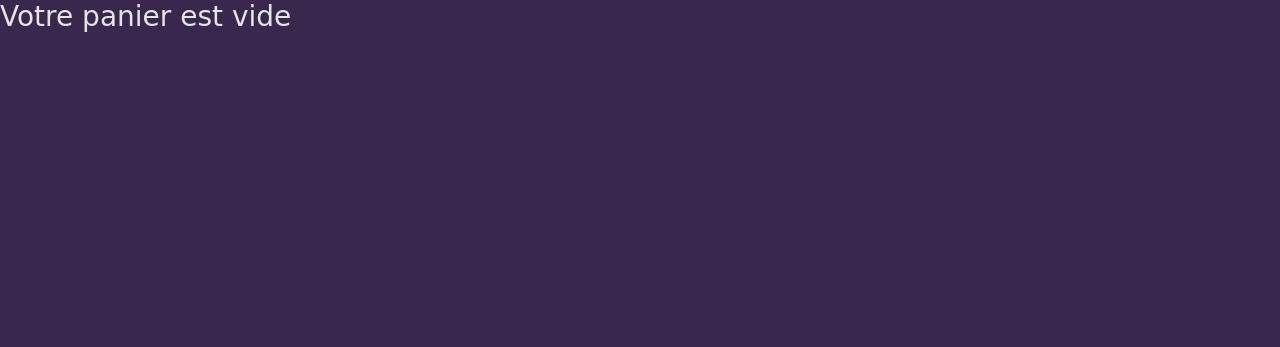
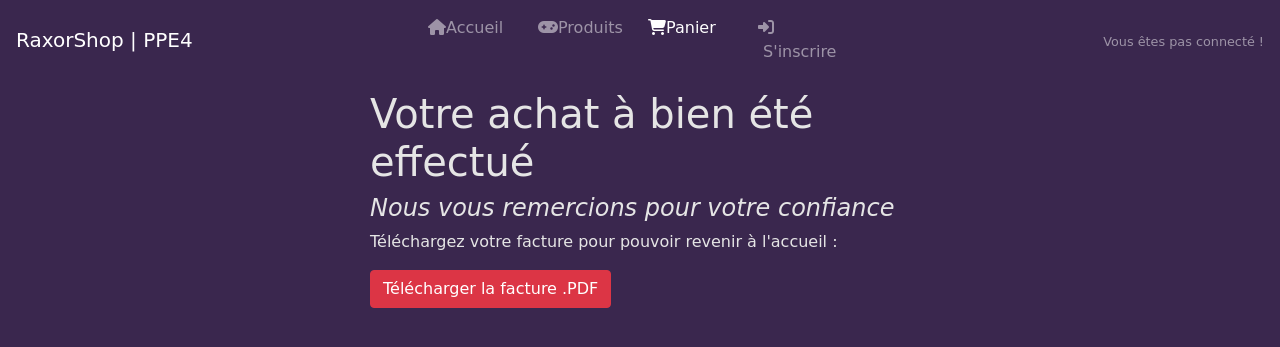
Before and after one commit to adriraxor/symfony5_web, a Symfony app: template templates/panier/successbuy.html.twig in a window 1280 px wide. Shown: the top 347 px of the page. Run offline with Twig, Linux system fonts and the light colour scheme; the template is opened without the code that fills it, so the values that code supplies are empty; some libraries are stand-ins or nearby versions; some web fonts are replaced.

Commit message:
Commit || Big update on paiement
############################
#      Changes Log         #
############################

- Big update on paiement

############################
#       Future update      #
############################

-> Increase more esthetic
-> Add real home page
-> And more ...

```diff
--- a/composer.json
+++ b/composer.json
@@ -7,6 +7,7 @@
         "php": ">=7.2.5",
         "ext-ctype": "*",
         "ext-iconv": "*",
+        "ext-json": "*",
         "cocur/slugify": "^4.0",
         "composer/package-versions-deprecated": "1.11.99.1",
         "doctrine/annotations": "^1.0",
@@ -24,6 +25,7 @@
         "sensio/framework-extra-bundle": "^5.1",
         "stevenmaguire/oauth2-microsoft": "^2.2",
         "stripe/stripe-php": "^7.76",
+        "swiftmailer/swiftmailer": "^6.0",
         "symfony/apache-pack": "^1.0",
         "symfony/asset": "5.2.*",
         "symfony/console": "5.2.*",
@@ -45,6 +47,7 @@
         "symfony/security-bundle": "5.2.*",
         "symfony/serializer": "5.2.*",
         "symfony/string": "5.2.*",
+        "symfony/swiftmailer-bundle": "^3.5",
         "symfony/translation": "5.2.*",
         "symfony/twig-bundle": "^5.2",
         "symfony/uid": "5.2.*",
@@ -56,8 +59,7 @@
         "twig/extra-bundle": "^2.12|^3.0",
         "twig/twig": "^2.12|^3.0",
         "vich/uploader-bundle": "^1.17",
-        "wohali/oauth2-discord-new": "^1.1",
-        "ext-json": "*"
+        "wohali/oauth2-discord-new": "^1.1"
     },
     "require-dev": {
         "doctrine/doctrine-fixtures-bundle": "^3.4",
--- a/config/bundles.php
+++ b/config/bundles.php
@@ -20,4 +20,5 @@ return [
     EasyCorp\Bundle\EasyAdminBundle\EasyAdminBundle::class => ['all' => true],
     KnpU\OAuth2ClientBundle\KnpUOAuth2ClientBundle::class => ['all' => true],
     Vich\UploaderBundle\VichUploaderBundle::class => ['all' => true],
+    Symfony\Bundle\SwiftmailerBundle\SwiftmailerBundle::class => ['all' => true],
 ];
--- a/src/Controller/Admin/CommentaireProduitCrudController.php
+++ b/src/Controller/Admin/CommentaireProduitCrudController.php
@@ -8,9 +8,12 @@ use EasyCorp\Bundle\EasyAdminBundle\Config\Actions;
 use EasyCorp\Bundle\EasyAdminBundle\Config\Crud;
 use EasyCorp\Bundle\EasyAdminBundle\Controller\AbstractCrudController;
 use EasyCorp\Bundle\EasyAdminBundle\Field\AssociationField;
+use EasyCorp\Bundle\EasyAdminBundle\Field\DateField;
 use EasyCorp\Bundle\EasyAdminBundle\Field\IdField;
+use EasyCorp\Bundle\EasyAdminBundle\Field\IntegerField;
 use EasyCorp\Bundle\EasyAdminBundle\Field\TextEditorField;
 use EasyCorp\Bundle\EasyAdminBundle\Field\TextField;
+use Svg\Tag\Text;
 
 class CommentaireProduitCrudController extends AbstractCrudController
 {
@@ -59,6 +62,8 @@ class CommentaireProduitCrudController extends AbstractCrudController
             AssociationField::new('id_client'),
             TextField::new('message'),
             AssociationField::new('id_produit'),
+            IntegerField::new('note_produit'),
+            TextField::new('date')
 
         ];
     }
--- a/src/Controller/Admin/ProduitCrudController.php
+++ b/src/Controller/Admin/ProduitCrudController.php
@@ -73,7 +73,6 @@ class ProduitCrudController extends AbstractCrudController
             NumberField::new('tarif_produit'), // Config du champ tarif
             NumberField::new('stock'), //Config du champ stock
             TextField::new('libelle'), //Config du champ libelle
-            NumberField::new('popularite'), //Config du champ popularite (Temporaire)
             DateTimeField::new('date_apparition'), //Config du champ date
             AssociationField::new('id_categorie'), //Config de l'association avec la catégorie
         ];
--- a/templates/panier/successbuy.html.twig
+++ b/templates/panier/successbuy.html.twig
@@ -1,30 +1,64 @@
 {% extends 'panier.base.twig' %}
 
 {% block body %}
-    {% if items | length > 0 %}
-        <h1>Voici votre facture n° {{ uuid }} </h1>
-        {% for item in items %}
-            <div class="container">
-                {{ item.produit.nomProduit }} &nbsp; |
-                {{ item.produit.libelle }} &nbsp; |
-                ({{ item.quantity }} &nbsp; *
-                {{ item.produit.tarifProduit }}€ &nbsp;) ->
-                {{ item.produit.tarifProduit * item.quantity }} €
-                <br>
-                <hr style="size: 1px;">
+    <nav class="navbar fixed-top navbar-expand-md navbar-dark" id="navigation-bar">
+        <div class="d-flex w-50 order-0">
+            <a class="navbar-brand mr-1" href="#">RaxorShop | PPE4</a>
+            <button class="navbar-toggler" type="button" data-toggle="collapse" data-target="#collapsingNavbar">
+                <span class="navbar-toggler-icon"></span>
+            </button>
+        </div>
+        <div class="navbar-collapse collapse justify-content-center order-2" id="collapsingNavbar">
+            <ul class="navbar-nav">
+                <li class="nav-item">
+                    <a class="nav-link" href=" {{ path('accueil') }}"><i class="fa fa-home" aria-hidden="true" disabled=""></i>Accueil</a></a>
+                </li>
+                <li class="nav-item">
+                    <a class="nav-link" href=" {{ path('produit_index') }}"><i class="fa fa-gamepad" aria-hidden="true" disabled=""></i>Produits</a>
+                </li>
+                <li class="nav-item active">
+                    <a class="nav-link" href="{{ path('panier') }}"><i class="fa fa-shopping-cart" aria-hidden="true" disabled=""></i>Panier</a>
+                </li>
+                {% if is_granted('ROLE_ADMIN') %}
+                    <li class="nav-item">
+                        <a class="nav-link" href="{{ path('admin') }}"><i class="fa fa-lock" aria-hidden="true" disabled=""></i>Admin</a>
+                    </li>
+                {% endif %}
+                {% if is_granted('ROLE_USER') %}
+                    <li class="nav-item">
+                        <a class="nav-link" href="{{ path('app_logout') }}"><i class="fa fa-sign-out" aria-hidden="true" disabled=""></i>Logout</a>
+                    </li>
+                {% else %}
+                    <li class="nav-item">
+                        <a class="nav-link" href=" {{ path('app_login') }}"><i class="fa fa-sign-in" aria-hidden="true" disabled=""></i>&nbsp;S'inscrire</a>
+                    </li>
+                {% endif %}
+            </ul>
+        </div>
+        {% if app.user %}
+            <span class="navbar-text small text-truncate mt-1 w-50 text-right order-1 order-md-last" style="font-size: 15px">
+                 <a href="{{ path('mon_profil', {'id': app.user.id}) }}">
+                <img src="{{ asset('../Images/Clients/Photos/' ~ app.user.photoProfil) }}" title="{{ app.user.email }}"
+                     id="user_logo_navbar">
+                </a>
+            </span>
+        {% else %}
+            <span class="navbar-text small text-truncate mt-1 w-50 text-right order-1 order-md-last">Vous êtes pas connecté !</span>
+        {% endif %}
+    </nav>
+
+    <div class="container">
+        <div class="row">
+            <div class="col"></div>
+            <div class="col-md-6">
+                <h1>Votre achat à bien été effectué</h1>
+                <h4><i>Nous vous remercions pour votre confiance</i></h4>
+                <p>Téléchargez votre facture pour pouvoir revenir à l'accueil :</p>
+                <form name="download_facture_form" method="post" action="{{ path('panier_facture', {'id': client.id}) }}">
+                    <input type="submit" class="btn btn-danger" value="Télécharger la facture .PDF" id="download_facture">
+                </form>
             </div>
-
-        {% endfor %}
-        <div class="info-client">
-            <h3>Information du client :</h3><br>
-            <p><b>Adresse email </b> : {{ user.email }}</p>
-            <p><b>Nom </b> : {{ user.nom}} </p>
-            <p><b>Prénom </b> : {{ user.prenom }}</p>
-            <p><b>Numéro de téléphone  </b>: {{ user.numTel }}</p>
+            <div class="col"></div>
         </div>
-
-        <h1>Total de la facture : {{ total }} € (le {{ date }}</h1>
-    {% else %}
-        <h3>Votre panier est vide</h3>
-    {% endif %}
+    </div>
 {% endblock %}
```
Also changed, not shown: src/Controller/PanierController.php (+131 -12 lines), src/Entity/Facture.php (+14 -0 lines), src/Repository/ProduitRepository.php (+2 -13 lines), templates/panier/index.html.twig (+1 -12 lines), templates/panier/facturepdf.html.twig (renamed from templates/panier/checkout.html.twig), 3 other files.
